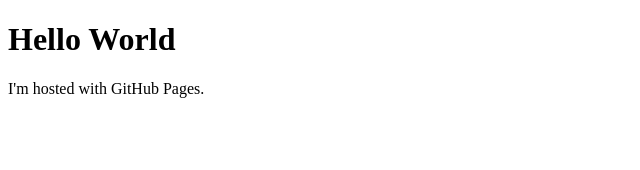
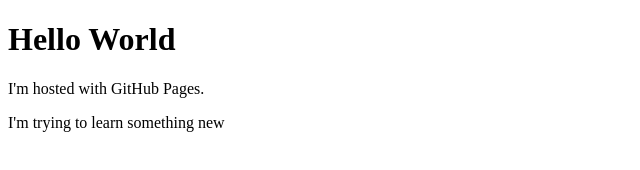
Before and after one commit to jennamowbray/jennamowbray.github.io, a plain HTML site: page Index.html in a window 1280 px wide. Shown: the whole page, without its empty margins (0-640 px from the left). Drawn offline with Linux system fonts and the light colour scheme.

Commit message:
Update Index.html

```diff
--- a/Index.html
+++ b/Index.html
@@ -3,5 +3,6 @@
 <body>
 <h1>Hello World</h1>
 <p>I'm hosted with GitHub Pages.</p>
+  <p>I'm trying to learn something new</p>
 </body>
 </html>
```
